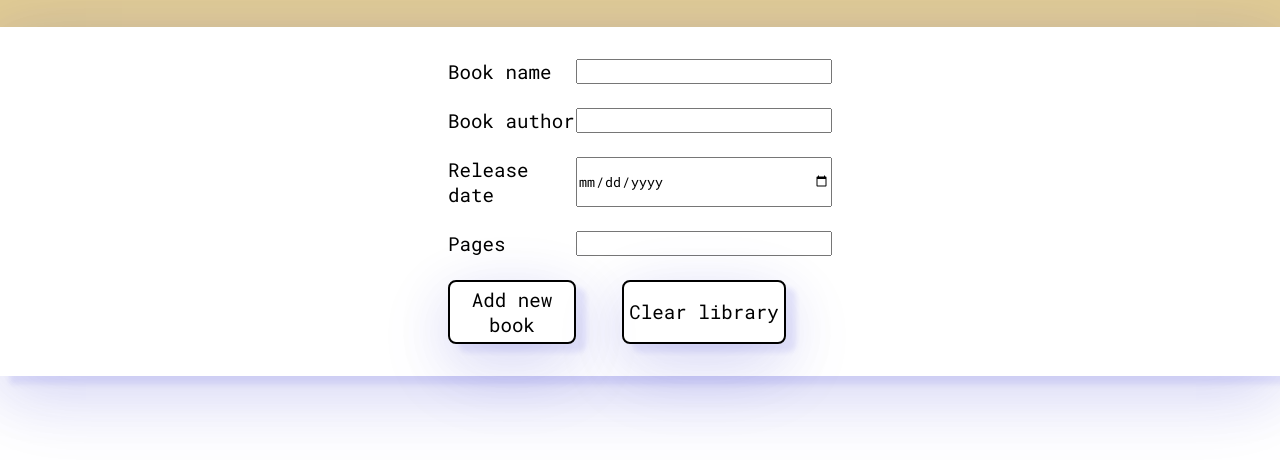
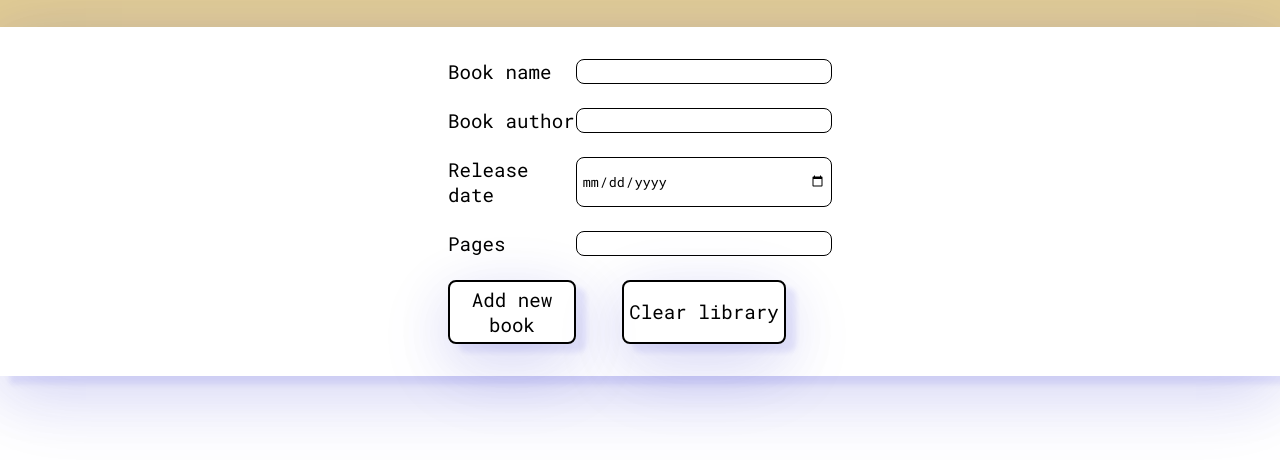
Before and after one commit to KoatKoetl/TheOdinProject---Library-exercise, a plain HTML site: page index.html in a window 1280 px wide. Shown: the part 76-536 px from the top of the page. Drawn offline with Linux system fonts and the light colour scheme.

Commit message:
Add some padding to input

```diff
--- a/style.css
+++ b/style.css
@@ -23,6 +23,11 @@ header {
   row-gap: 1.5rem;
   font-size: 1.2rem;
   width: 30%;
+}
+form input {
+  border: 1px solid black;
+  border-radius: 0.5rem;
+  padding: 0 0.3rem;
 }
 #cover {
   grid-column: 1 / 3;
```
